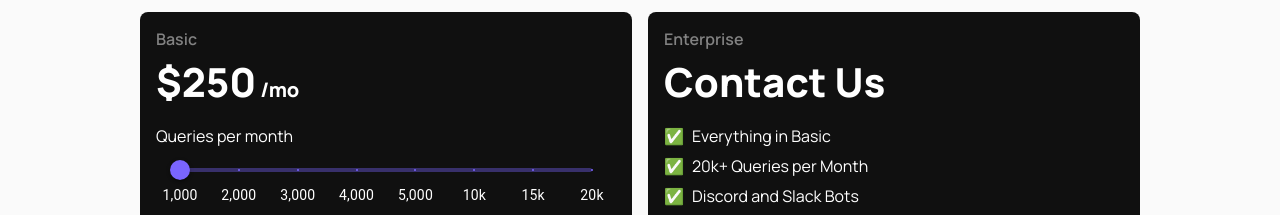
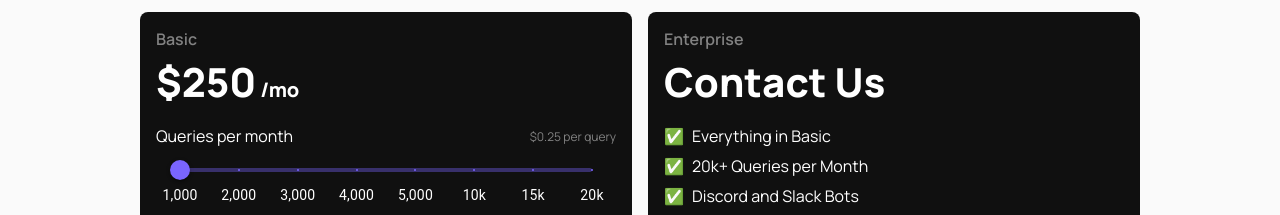
Before and after one commit to buildwithlayer/layer-website, a React (Create React App) app: page / in a window 1280 px wide. Shown: the part 5440-5655 px from the top of the page. Built offline with nearby package versions, Linux system fonts and the light colour scheme.

Commit message:
Add price per query

```diff
--- a/src/sections/Pricing.tsx
+++ b/src/sections/Pricing.tsx
@@ -151,7 +151,20 @@ const Pricing = ({
       },
       sliderComponent: (
         <div style={{ display: "flex", flexDirection: "column" }}>
-          <p>Queries per month</p>
+          <div
+            style={{
+              display: "flex",
+              alignItems: "center",
+              justifyContent: "space-between",
+            }}
+          >
+            <p>Queries per month</p>
+            <p style={{ color: Colors.gray[300], fontSize: "12px" }}>
+              {"$" +
+                basicPriceTiers[queriesSelectedIndex]?.perQuery +
+                " per query"}
+            </p>
+          </div>
           <div style={{ padding: "8px 24px" }}>
             <Slider
               marks={queriesMarks}
```
